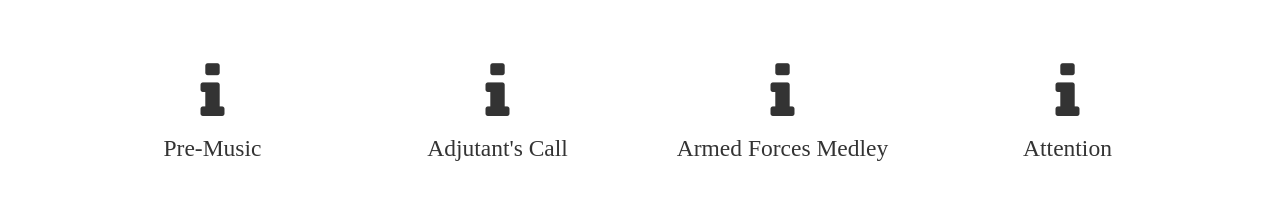
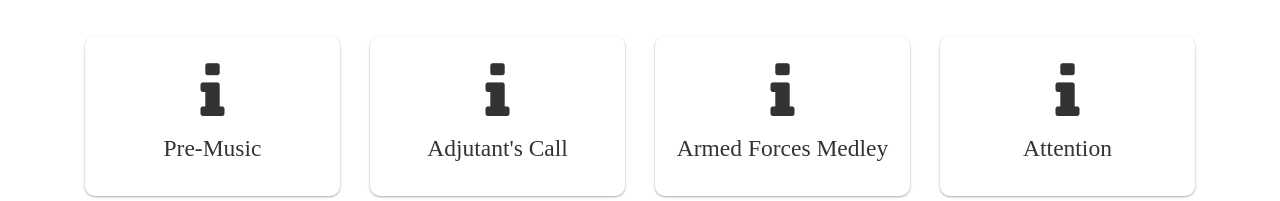
Before and after one commit to jstoddard5150/399th, a plain HTML site: page audio.html in a window 1280 px wide. Shown: the part 682-883 px from the top of the page. Drawn offline with Linux system fonts and the light colour scheme.

Commit message:
Update main.css
And here is a third option. What I've done here is remove the color fill (and the Army removed the connection to your CDN, so, good job, Army, I didn't need icon fonts for more than ten minutes anyway) and add a transition. This way the piece feels more natural as it raises off the page. It shouldn't snap instantly. Our minds don't understand that movement.

Also, I pushed some of the hover styles into the default style. Hovers are for changing things. That's why, before, your width would jump from whatever it was to 100%.

Transitions work the same way. You put the transition on the default style, and it uses that information to move between changes. In this case, your box shadow is changing between regular and :hover states. The transition slows this down to make awesome happen.

Enjoy!

```diff
--- a/style/main.css
+++ b/style/main.css
@@ -95,14 +95,16 @@ footer a {
 .btn-ceremonial {
     background-color: white;
     border: none;
-    height: 200px;
+    height: 160px;
+    margin: 20px 0;
+    box-shadow: 0 1px 3px rgba(0,0,0,0.12), 0 1px 2px rgba(0,0,0,0.24);
+    width: 100%;
+    border-radius: 10px;
+    transition: all 0.3s;
 }
 .btn-ceremonial:hover {
-    box-shadow: 0 12px 16px 0 rgba(0,0,0,0.24), 0 17px 50px 0 rgba(0,0,0,0.19);
-    width:100%;
-    border-radius: 10px;
-    background-color: #2B2B2B;
-    color: aliceblue;
+    box-shadow: 0 10px 20px rgba(0,0,0,0.19), 0 6px 6px rgba(0,0,0,0.23);
+
 }
 .btn-ceremonial h4 {
     font-size: 1.4em;
```
